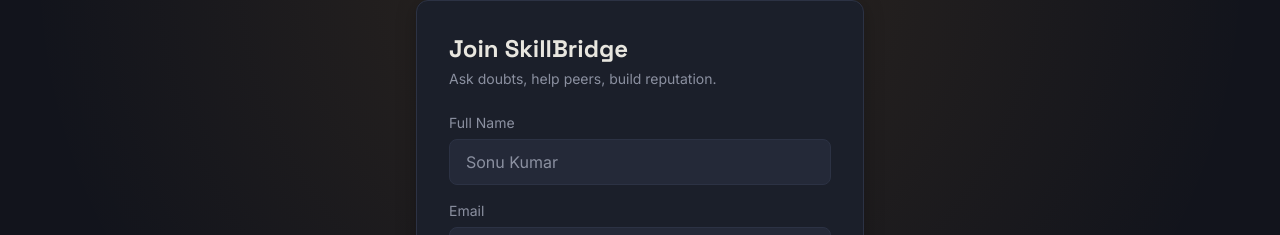
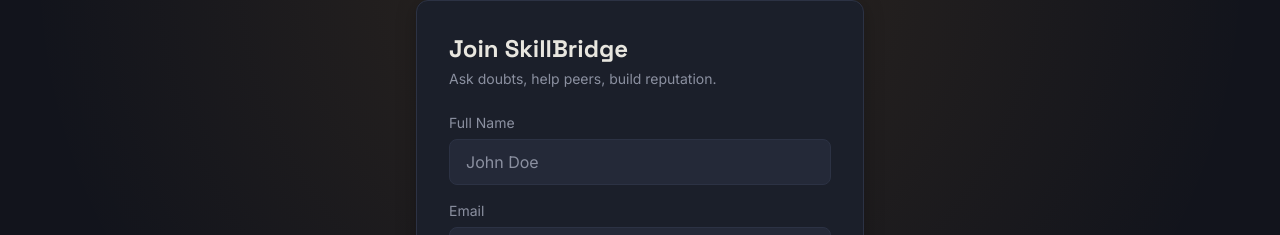
Before and after one commit to Sonubhardwaj2003/SkillBridge, a React (Vite) app in the folder frontend/: page /register in a window 1280 px wide. Shown: the part 105-340 px from the top of the page. Built offline with nearby package versions, Linux system fonts and the light colour scheme; no server answers.

Commit message:
register page update

```diff
--- a/frontend/src/pages/Register.jsx
+++ b/frontend/src/pages/Register.jsx
@@ -53,7 +53,7 @@
             <input
               required
               className="input-field"
-              placeholder="Sonu Kumar"
+              placeholder="John Doe"
               value={form.name}
               onChange={(e) => setForm({ ...form, name: e.target.value })}
             />
```
